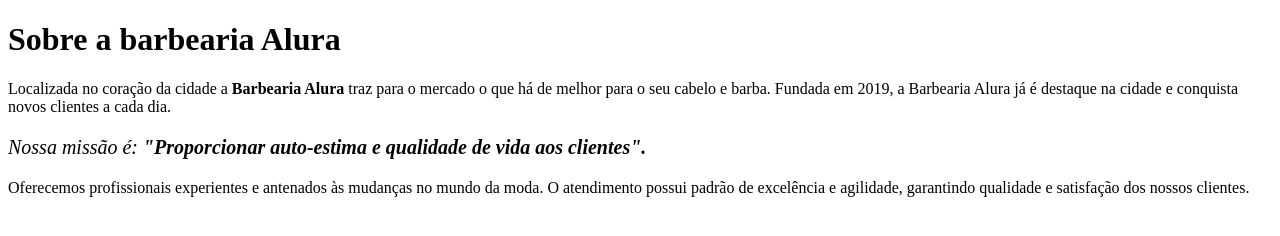
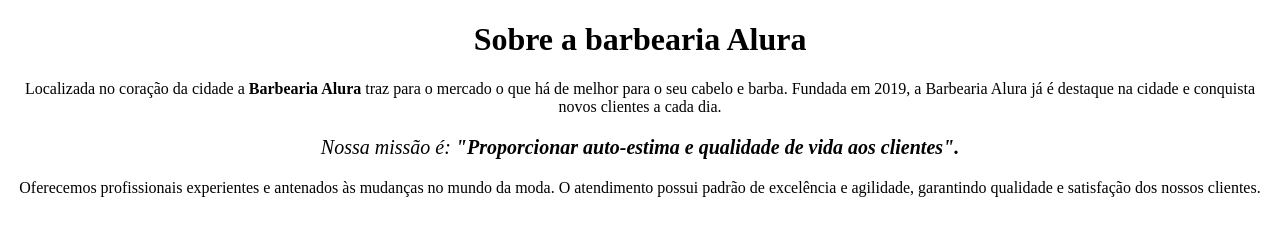
Before and after one commit to arieley/barbeariaalura, a plain HTML site: page index.html in a window 1280 px wide. Drawn offline with Linux system fonts and the light colour scheme.

Commit message:
centralizacao

```diff
--- a/index.html
+++ b/index.html
@@ -7,11 +7,11 @@
     <link rel="stylesheet" href="">
 </head>
 <body>
-<h1>Sobre a barbearia Alura</h1>
-<p>Localizada no coração da cidade a <strong> Barbearia Alura</strong> traz para o mercado o que há de melhor para o seu cabelo e barba. Fundada em 2019, a Barbearia Alura já é destaque na cidade e conquista novos clientes a cada dia.</p>
+<h1 style="text-align: center;">Sobre a barbearia Alura</h1>
+<p style="text-align: center;">Localizada no coração da cidade a <strong> Barbearia Alura</strong> traz para o mercado o que há de melhor para o seu cabelo e barba. Fundada em 2019, a Barbearia Alura já é destaque na cidade e conquista novos clientes a cada dia.</p>
 
-<p style="font-size: 20px;"><em> Nossa missão é: <strong>"Proporcionar auto-estima e qualidade de vida aos clientes".</strong> </em></p>
+<p style="font-size: 20px; text-align: center;"><em> Nossa missão é: <strong>"Proporcionar auto-estima e qualidade de vida aos clientes".</strong> </em></p>
 
-<p>Oferecemos profissionais experientes e antenados às mudanças no mundo da moda. O atendimento possui padrão de excelência e agilidade, garantindo qualidade e satisfação dos nossos clientes. </p>
+<p style="text-align: center;">Oferecemos profissionais experientes e antenados às mudanças no mundo da moda. O atendimento possui padrão de excelência e agilidade, garantindo qualidade e satisfação dos nossos clientes. </p>
 </body>
 </html>
```
